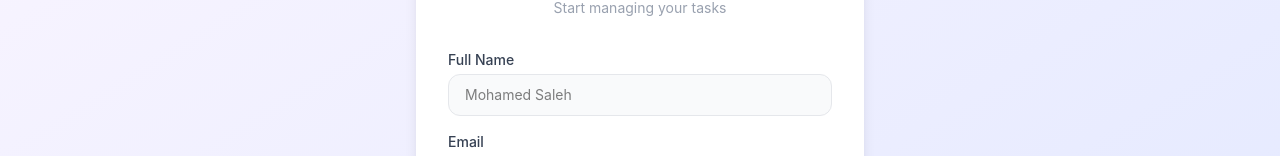
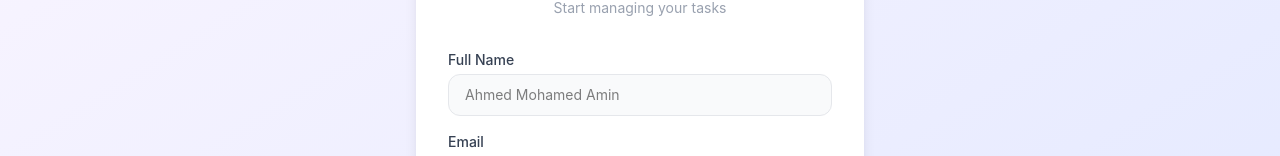
Before and after one commit to mahmoud112001/React-mini-project, a React (Vite) app in the folder Day02/assignment/todo-list/: page /signup in a window 1280 px wide. Shown: the part 218-374 px from the top of the page. Built offline with nearby package versions, Linux system fonts and the light colour scheme.

Commit message:
modified:   Day02/assignment/todo-list/package-lock.json 	modified:   Day02/assignment/todo-list/src/pages/Signup.jsx

```diff
--- a/Day02/assignment/todo-list/src/pages/Signup.jsx
+++ b/Day02/assignment/todo-list/src/pages/Signup.jsx
@@ -89,7 +89,7 @@ export default function Signup() {
             formik={formik}
             name="name"
             label="Full Name"
-            placeholder="Mohamed Saleh"
+            placeholder="Ahmed Mohamed Amin"
           />
 
           {/* Email Field */}
```
Also changed, not shown: 1 other file (tests, documents, lock files or other folders).
